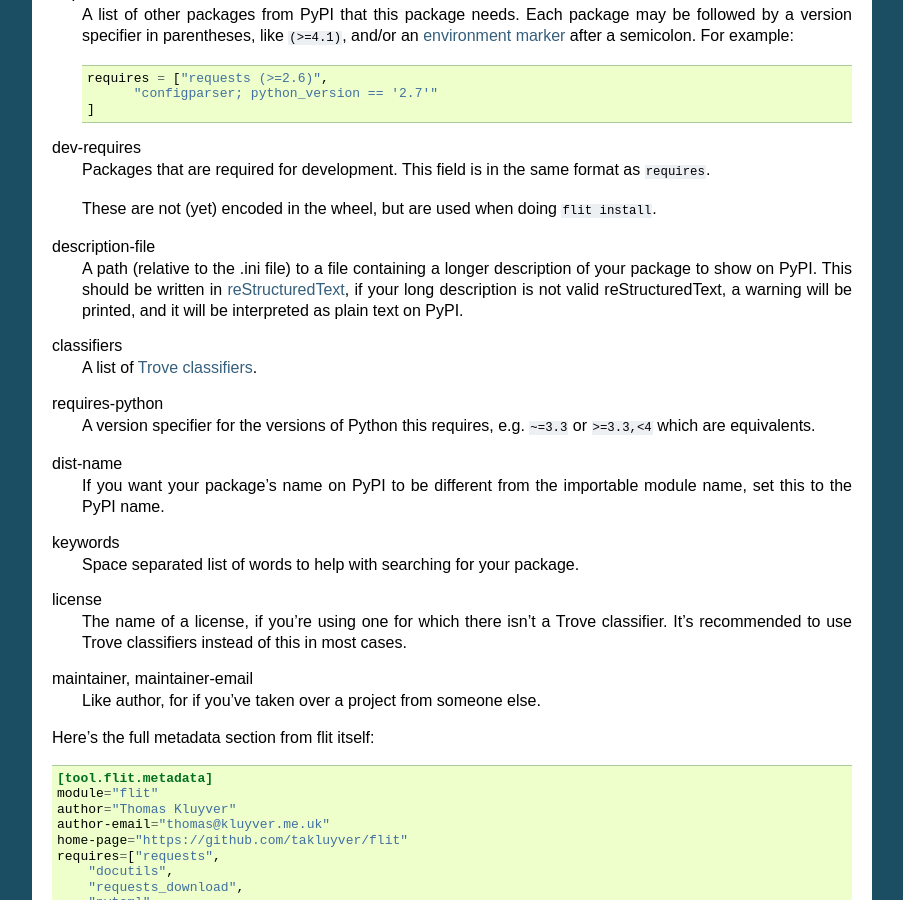
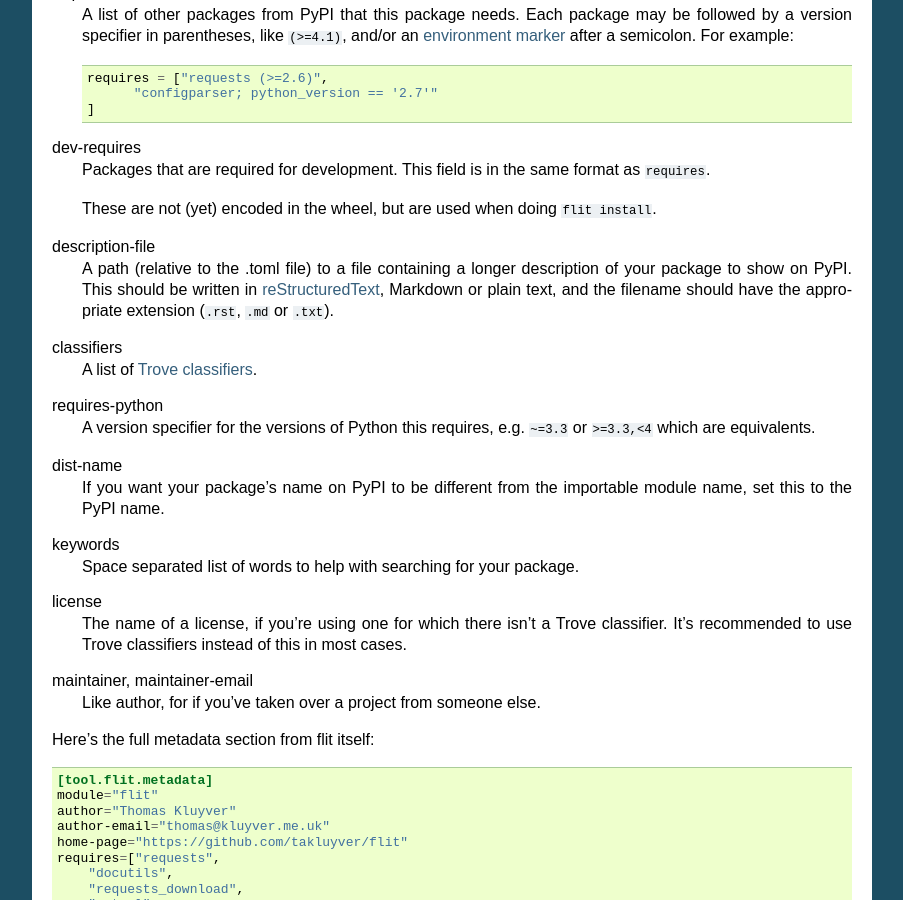
Before and after one commit to pypa/flit, a Sphinx documentation site: the page built from doc/pyproject_toml.rst, in a window 1280 px wide and 900 px high, scrolled down 955 px. Shown: the whole window, without its empty margins (198-1101 px from the left). Built offline with Sphinx 7.4.7, drawn with Linux system fonts in a browser that asks for light colours.

Commit message:
Pick description content type from file extension
Closes gh-166

```diff
--- a/doc/history.rst
+++ b/doc/history.rst
@@ -4,6 +4,10 @@
 Version 0.14
 ------------
 
+- The description file may now be written in reStructuredText, Markdown or
+  plain text. The file extension should indicate which of these formats it is
+  (``.rst``, ``.md`` or ``.txt``). Previously, only reStructuredText was
+  officially supported.
 - Multiple links (e.g. documentation, bug tracker) can now be specified in a
   new :ref:`[tool.flit.metadata.urls] section <pyproject_toml_urls>` of
   ``pyproject.toml``.
--- a/doc/pyproject_toml.rst
+++ b/doc/pyproject_toml.rst
@@ -71,11 +71,11 @@
   These are not (yet) encoded in the wheel, but are used when doing
   ``flit install``.
 description-file
-  A path (relative to the .ini file) to a file containing a longer description
+  A path (relative to the .toml file) to a file containing a longer description
   of your package to show on PyPI. This should be written in `reStructuredText
-  <http://docutils.sourceforge.net/docs/user/rst/quickref.html>`_, if your long
-  description is not valid reStructuredText, a warning will be printed,
-  and it will be interpreted as plain text on PyPI.
+  <http://docutils.sourceforge.net/docs/user/rst/quickref.html>`_, Markdown or
+  plain text, and the filename should have the appropriate extension
+  (``.rst``, ``.md`` or ``.txt``).
 classifiers
   A list of `Trove classifiers <https://pypi.python.org/pypi?%3Aaction=list_classifiers>`_.
 requires-python
```
Also changed, not shown: 2 other files.
